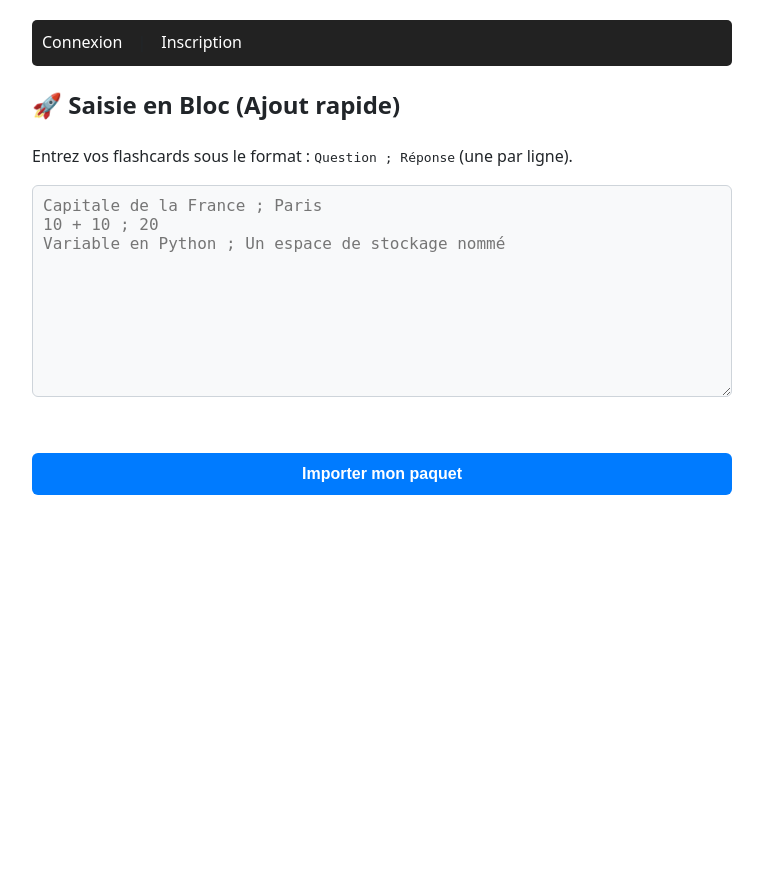
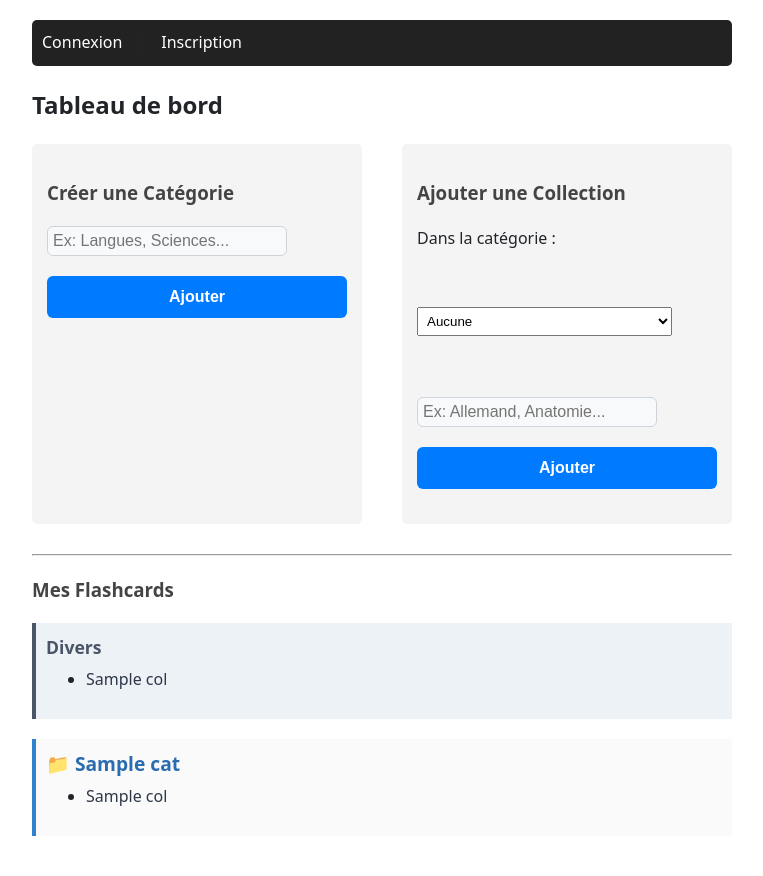
Before and after one commit to moilexis/FastCards, a Flask app: template templates/index.html in a window 1280 px wide. Shown: the whole page, without its empty margins (258-1021 px from the left). Before the commit the page ends 495 px from the top, so only its background shows below. Run offline with Flask 3, Linux system fonts and the light colour scheme; the template is opened without the code that fills it: most values are stand-ins (such as "Sample title", 1, 10 or a date in 2020).

Commit message:
structure d'arborescence mise en place

```diff
--- a/app.py
+++ b/app.py
@@ -74,13 +74,71 @@ def logout():
     logout_user()
     return redirect(url_for('login'))
 
-# --- ACCUEIL TEMPORAIRE (ÉTAPE 1) ---
+# --- LOGIQUE DE L'ARBORESCENCE (SÉCURISÉE) ---
 
-@app.route('/')
+@app.route('/', methods=['GET', 'POST'])
 @login_required
 def index():
-    # Cet index temporaire nous sert uniquement à tester que l'authentification fonctionne
-    return f"<h1>Bienvenue {current_user.username} !</h1><p>L'étape 1 fonctionne parfaitement. <a href='/logout'>Se déconnecter</a></p>"
+    if request.method == 'POST':
+        action = request.form.get('action')
+
+        if action == 'add_category':
+            category_name = request.form.get('category_name')
+            if category_name:
+                db.create_category(current_user.id, category_name)
+                flash(f"Catégorie '{category_name}' ajoutée !", "success")
+
+        elif action == 'add_collection':
+            category_id = request.form.get('category_id')
+            collection_name = request.form.get('collection_name')
+
+            if collection_name:
+                # Si 'aucune' est sélectionné, category_id devient None
+                if category_id == 'aucune':
+                    db.create_collection(current_user.id, None, collection_name)
+                    flash(f"Collection '{collection_name}' ajoutée à la racine !", "success")
+                else:
+                    # Sécurité : on vérifie que la catégorie appartient à l'utilisateur
+                    user_categories = [str(c['id']) for c in db.get_categories_by_user(current_user.id)]
+                    if category_id in user_categories:
+                        db.create_collection(current_user.id, int(category_id), collection_name)
+                        flash(f"Collection '{collection_name}' ajoutée !", "success")
+                    else:
+                        flash("Action non autorisée.", "danger")
+
+        return redirect(url_for('index'))
+
+    # Récupération des catégories et des collections à la racine
+    user_categories = db.get_categories_by_user(current_user.id)
+    root_collections = db.get_root_collections_by_user(current_user.id)
+
+    tree_data = []
+    for cat in user_categories:
+        collections = db.get_collections_by_category(cat['id'])
+        tree_data.append({
+            'id': cat['id'],
+            'name': cat['name'],
+            'collections': collections
+        })
+
+    return render_template('index.html', tree=tree_data, root_collections=root_collections)
+
+@app.route('/collection/<int:collection_id>')
+@login_required
+def view_collection(collection_id):
+    # Route pour inspecter une collection (Sert de transition vers l'Étape 3 et 4)
+    collection = db.get_collection_details(collection_id, current_user.id)
+    if not collection:
+        flash("Collection introuvable ou accès refusé.", "danger")
+        return redirect(url_for('index'))
+
+    return render_template('collection.html', collection=collection)
+
+@app.route('/reviser')
+@login_required
+def reviser():
+    # Route vers la page dee revision
+    return "<h3>La révision n'est pas encore disponible oupsi 😶‍🌫️</h3><p><a href='/'>Retour</a></p>"
 
 if __name__ == '__main__':
     app.run(debug=True)
--- a/database.py
+++ b/database.py
@@ -41,8 +41,10 @@ def init_db():
         cursor.execute('''
             CREATE TABLE IF NOT EXISTS collections (
                 id INTEGER PRIMARY KEY AUTOINCREMENT,
-                category_id INTEGER NOT NULL,
+                user_id INTEGER NOT NULL,
+                category_id INTEGER, -- Peut être NULL maintenant !
                 name TEXT NOT NULL,
+                FOREIGN KEY (user_id) REFERENCES users(id) ON DELETE CASCADE,
                 FOREIGN KEY (category_id) REFERENCES categories(id) ON DELETE CASCADE
             )
         ''')
@@ -86,3 +88,65 @@ def get_user_by_username(username):
     """Récupère un utilisateur par son nom d'utilisateur."""
     with get_db_connection() as conn:
         return conn.execute("SELECT * FROM users WHERE username = ?", (username,)).fetchone()
+
+# --- GESTION DES CATÉGORIES & COLLECTIONS  ---
+
+def create_category(user_id, name):
+    """Crée une nouvelle catégorie pour un utilisateur spécifique."""
+    with get_db_connection() as conn:
+        conn.execute(
+            "INSERT INTO categories (user_id, name) VALUES (?, ?)",
+            (user_id, name.strip())
+        )
+        conn.commit()
+
+def get_categories_by_user(user_id):
+    """Récupère toutes les catégories créées par l'utilisateur."""
+    with get_db_connection() as conn:
+        return conn.execute(
+            "SELECT * FROM categories WHERE user_id = ? ORDER BY name ASC",
+            (user_id,)
+        ).fetchall()
+
+def create_collection(user_id, category_id, name):
+    """Crée une collection liée à l'utilisateur (avec ou sans catégorie)."""
+    with get_db_connection() as conn:
+        if category_id in (None, '', 'None', 'aucune'):
+            conn.execute(
+                "INSERT INTO collections (user_id, category_id, name) VALUES (?, NULL, ?)",
+                (user_id, name.strip())
+            )
+        else:
+            conn.execute(
+                "INSERT INTO collections (user_id, category_id, name) VALUES (?, ?, ?)",
+                (user_id, int(category_id), name.strip())
+            )
+        conn.commit()
+
+def get_collections_by_category(category_id):
+    """Récupère toutes les collections contenues dans une catégorie."""
+    with get_db_connection() as conn:
+        return conn.execute(
+            "SELECT * FROM collections WHERE category_id = ? ORDER BY name ASC",
+            (category_id,)
+        ).fetchall()
+
+def get_root_collections_by_user(user_id):
+    """Récupère uniquement les collections à la racine d'un utilisateur, celles sans catégorie"""
+    with get_db_connection() as conn:
+        return conn.execute(
+            "SELECT * FROM collections WHERE user_id = ? AND category_id IS NULL ORDER BY name ASC",
+            (user_id,)
+        ).fetchall()
+
+def get_collection_details(collection_id, user_id):
+    """Récupère les détails d'une collection (racine ou non) en vérifiant la sécurité."""
+    with get_db_connection() as conn:
+        return conn.execute('''
+            SELECT
+                collections.*,
+                categories.name AS category_name
+            FROM collections
+            LEFT JOIN categories ON collections.category_id = categories.id
+            WHERE collections.id = ? AND collections.user_id = ?
+        ''', (collection_id, user_id)).fetchone()
--- a/static/style.css
+++ b/static/style.css
@@ -56,19 +56,22 @@ header a:hover {
     text-decoration: underline;
 }
 
+h3 {
+    color: #444444;
+}
+
 /* ==========================================================================
-   3. FORMULAIRES & ENTRÉES (Idéal pour la saisie en masse)
+   3. FORMULAIRES & ENTRÉES
    ========================================================================== */
 form {
     display: flex;
     flex-direction: column;
     gap: 15px; /* Espace automatique entre les champs */
     margin-bottom: 20px;
+    color: #212529;
 }
 
-label {
-    font-weight: bold;
-}
+
 
 input[type="text"],
 input[type="password"],
--- a/templates/index.html
+++ b/templates/index.html
@@ -1,11 +1,77 @@
 {% extends 'base.html' %}
 {% block content %}
-<h2>🚀 Saisie en Bloc (Ajout rapide)</h2>
-<p>Entrez vos flashcards sous le format : <code>Question ; Réponse</code> (une par ligne).</p>
+<h2>Tableau de bord</h2>
 
-<form method="POST">
-    <textarea name="bulk_data" rows="10" placeholder="Capitale de la France ; Paris&#10;10 + 10 ; 20&#10;Variable en Python ; Un espace de stockage nommé" required></textarea>
-    <br>
-    <button type="submit">Importer mon paquet</button>
-</form>
+<div style="display: flex; gap: 40px; margin-bottom: 30px; flex-wrap: wrap;">
+    <!-- Formulaire Catégorie -->
+    <div style="background: #f4f4f4; padding: 15px; border-radius: 5px; flex: 1; min-width: 250px;">
+        <h3>Créer une Catégorie</h3>
+        <form method="POST">
+            <input type="hidden" name="action" value="add_category">
+            <input type="text" name="category_name" placeholder="Ex: Langues, Sciences..." required style="width: 80%; padding: 5px;">
+            <button type="submit" style="margin-top: 5px;">Ajouter</button>
+        </form>
+    </div>
+
+    <!-- Formulaire Collection -->
+    <div style="background: #f4f4f4; padding: 15px; border-radius: 5px; flex: 1; min-width: 250px;">
+        <h3>Ajouter une Collection</h3>
+        <form method="POST">
+            <input type="hidden" name="action" value="add_collection">
+            <label>Dans la catégorie :</label><br>
+            <select name="category_id" required style="width: 85%; padding: 5px; margin-bottom: 5px;">
+                <option value="aucune" selected>Aucune </option>
+                {% for cat in tree %}
+                    <option value="{{ cat.id }}">{{ cat.name }}</option>
+                {% endfor %}
+            </select>
+            <br>
+            <input type="text" name="collection_name" placeholder="Ex: Allemand, Anatomie..." required style="width: 80%; padding: 5px;">
+            <button type="submit" style="margin-top: 5px;">Ajouter</button>
+        </form>
+    </div>
+</div>
+
+<hr>
+<div>
+<h3>Mes Flashcards</h3>
+
+    <!-- 1. Affichage des collections à la racine -->
+    {% if root_collections %}
+        <div style="margin-bottom: 20px; padding: 10px; border-left: 4px solid #4a5568; background: #edf2f7;">
+            <strong style="font-size: 1.1em; color: #4a5568;">Divers</strong>
+            <ul style="margin-top: 5px;">
+                {% for col in root_collections %}
+                    <li style="margin: 5px 0;">
+                        <a href="{{ url_for('view_collection', collection_id=col.id) }}" style="text-decoration: none; color: #2d3748; font-weight: 500;">
+                            {{ col.name }}
+                        </a>
+                    </li>
+                {% endfor %}
+            </ul>
+        </div>
+    {% endif %}
+
+    <!-- 2. Affichage des Catégories et leurs collections -->
+    {% if not tree and not root_collections %}
+        <p>Vous n'avez pas encore créé de dossier ou de collection.</p>
+    {% else %}
+        {% for cat in tree %}
+            <div style="margin-bottom: 20px; padding: 10px; border-left: 4px solid #3182ce; background: #fafafa;">
+                <strong style="font-size: 1.2em; color: #2b6cb0;">📁 {{ cat.name }}</strong>
+                <ul style="margin-top: 5px;">
+                    {% for col in cat.collections %}
+                        <li style="margin: 5px 0;">
+                            <a href="{{ url_for('view_collection', collection_id=col.id) }}" style="text-decoration: none; color: #2d3748; font-weight: 500;">
+                                 {{ col.name }}
+                            </a>
+                        </li>
+                    {% else %}
+                        <li style="color: #a0aec0; list-style: none; font-style: italic;">Aucune collection dans cette catégorie.</li>
+                    {% endfor %}
+                </ul>
+            </div>
+        {% endfor %}
+    {% endif %}
+</div>
 {% endblock %}
```
Also changed, not shown: templates/collection.html (added, +17 -0 lines).
